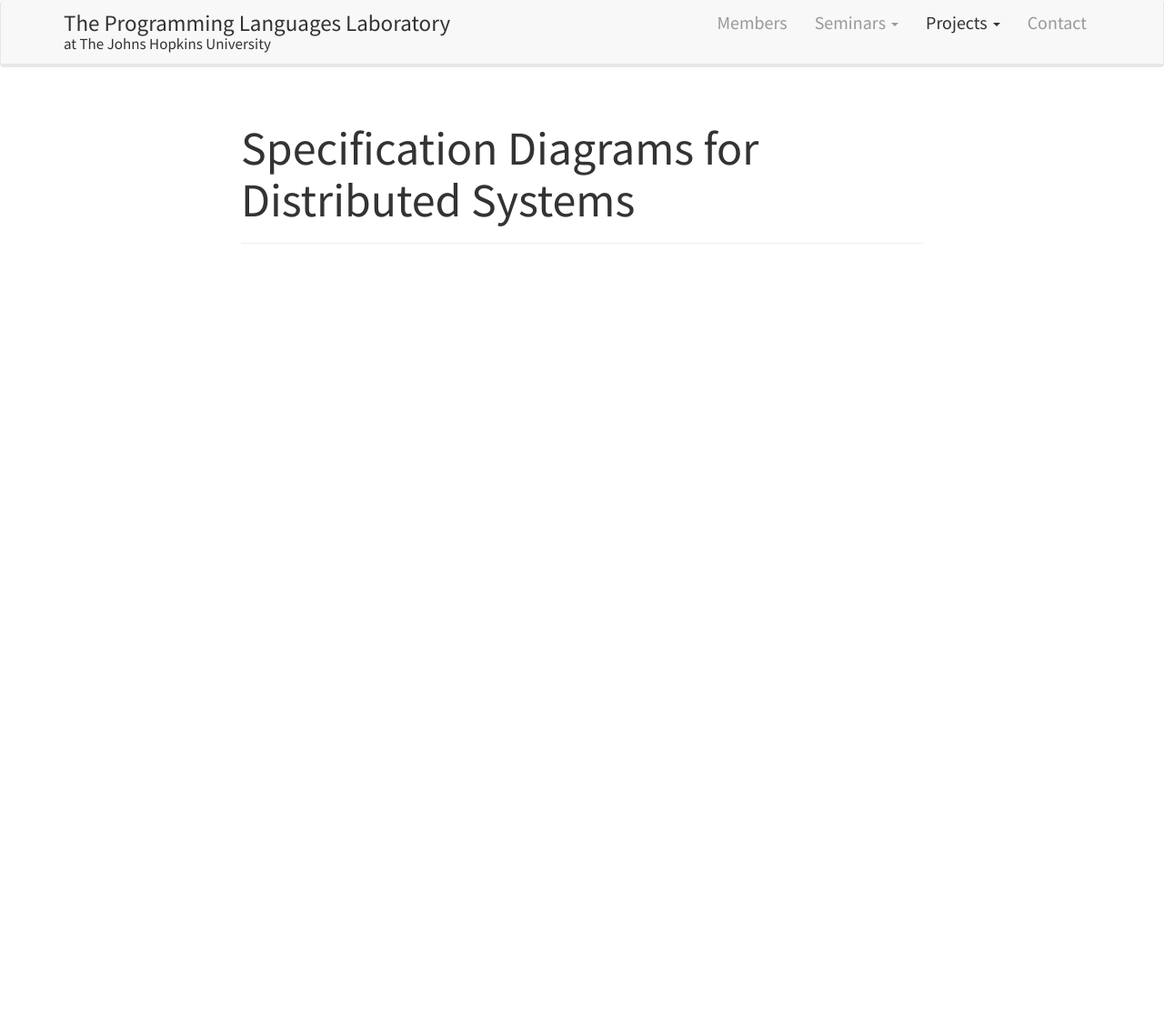
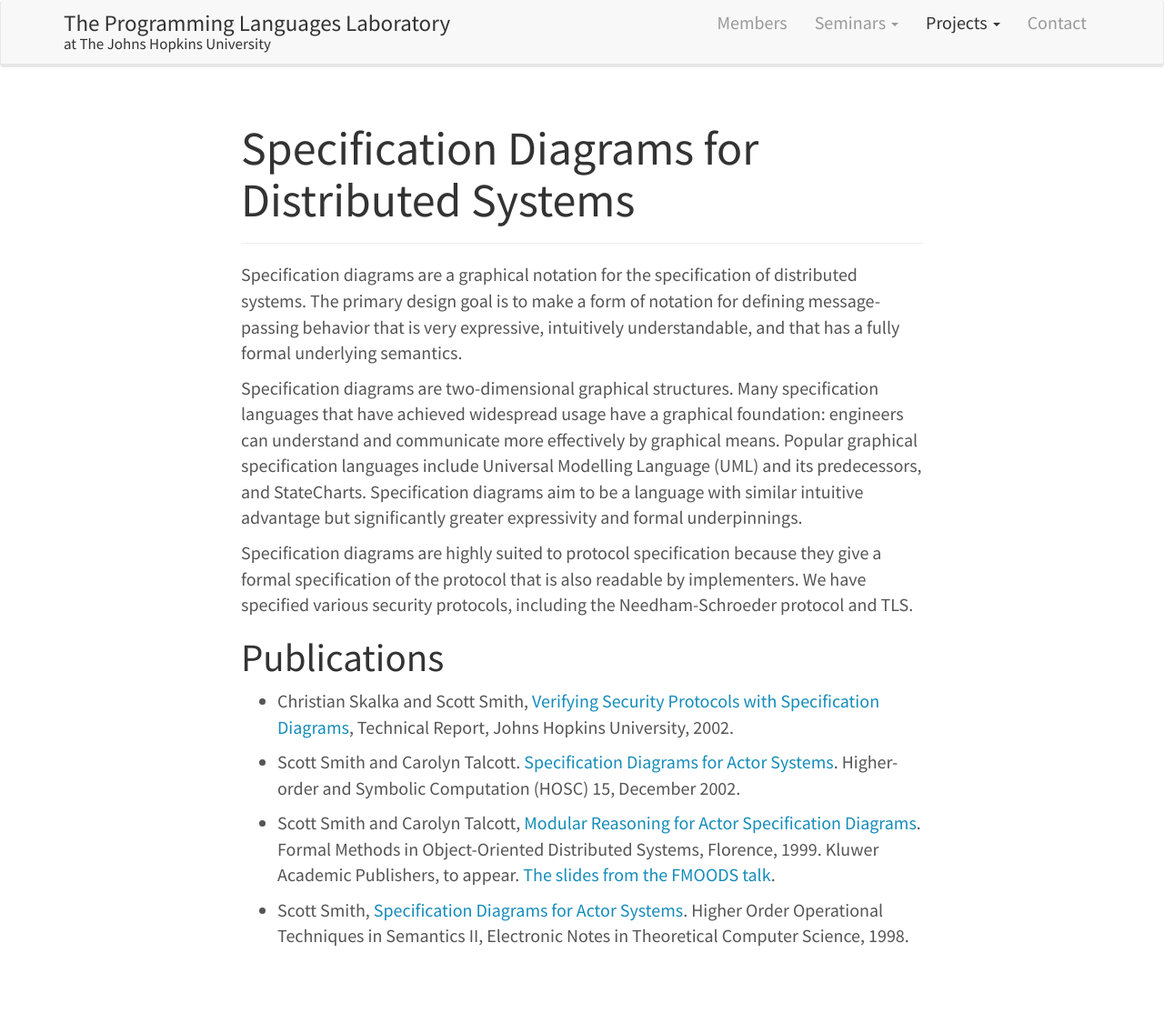
Before and after one commit to JHU-PL-Lab/www-pl-lab, a Jekyll site: the page built from projects/specification-diagrams/specification-diagrams.md, in a window 1280 px wide. Shown: the whole page at 91% size. Built offline with Jekyll 4.4.1, drawn with Linux system fonts in a browser that asks for light colours; before the commit the page ends 900 px from its top, so only the background shows below that.

Commit message:
Add Specification Diagrams

```diff
--- a/projects/specification-diagrams/specification-diagrams.md
+++ b/projects/specification-diagrams/specification-diagrams.md
@@ -3,3 +3,43 @@ title: "Specification Diagrams for Distributed Systems"
 permalink: "/projects/specification-diagrams/"
 narrow: true
 ---
+
+Specification diagrams are a graphical notation for the specification of
+distributed systems. The primary design goal is to make a form of notation for
+defining message-passing behavior that is very expressive, intuitively
+understandable, and that has a fully formal underlying semantics.
+
+Specification diagrams are two-dimensional graphical structures. Many
+specification languages that have achieved widespread usage have a graphical
+foundation: engineers can understand and communicate more effectively by
+graphical means. Popular graphical specification languages include Universal
+Modelling Language (UML) and its predecessors, and StateCharts. Specification
+diagrams aim to be a language with similar intuitive advantage but significantly
+greater expressivity and formal underpinnings.
+
+Specification diagrams are highly suited to protocol specification because they
+give a formal specification of the protocol that is also readable by
+implementers. We have specified various security protocols, including the
+Needham-Schroeder protocol and TLS.
+
+Publications
+------------
+
+- Christian Skalka and Scott Smith,
+  [Verifying Security Protocols with Specification Diagrams](/projects/specification-diagrams/papers/verifying-security-protocols-with-specification-diagrams.pdf),
+  Technical Report, Johns Hopkins University, 2002.
+
+- Scott Smith and Carolyn
+  Talcott. [Specification Diagrams for Actor Systems](/projects/specification-diagrams/papers/specification-diagrams-for-actor-systems-2002.pdf). Higher-order
+  and Symbolic Computation (HOSC) 15, December 2002.
+
+- Scott Smith and Carolyn Talcott,
+  [Modular Reasoning for Actor Specification Diagrams](/projects/specification-diagrams/papers/modular-reasoning-for-actor-specification-diagrams.pdf). Formal
+  Methods in Object-Oriented Distributed Systems, Florence, 1999. Kluwer
+  Academic Publishers, to
+  appear. [The slides from the FMOODS talk](/projects/specification-diagrams/slides/modular-reasoning-for-actor-specification-diagrams-slides.pdf).
+
+- Scott Smith,
+  [Specification Diagrams for Actor Systems](/projects/specification-diagrams/papers/specification-diagrams-for-actor-systems-1998.pdf). Higher
+  Order Operational Techniques in Semantics II, Electronic Notes in Theoretical
+  Computer Science, 1998.
```
Also changed, not shown: 5 other files.
